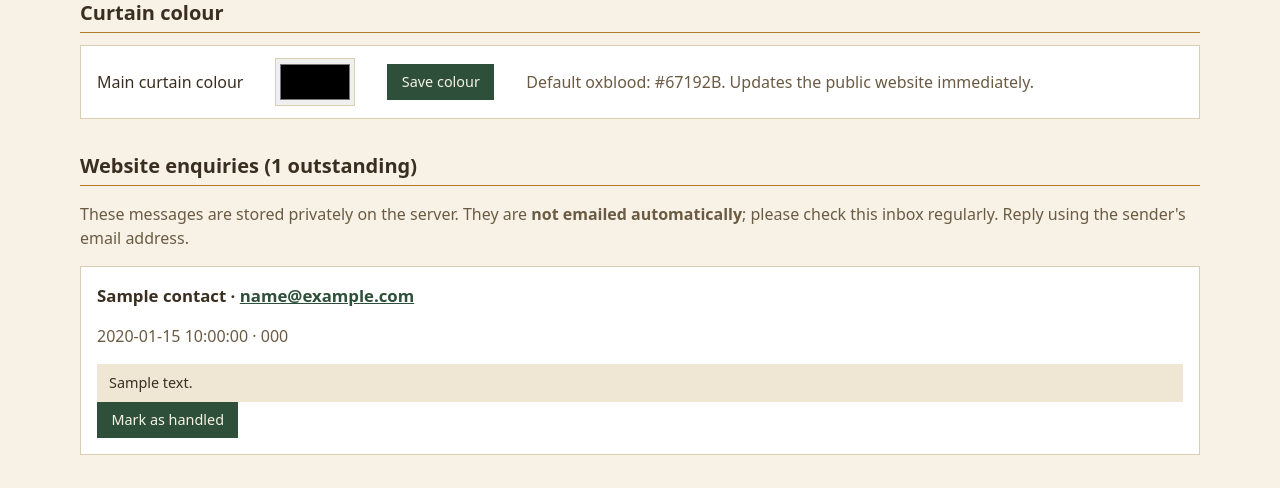
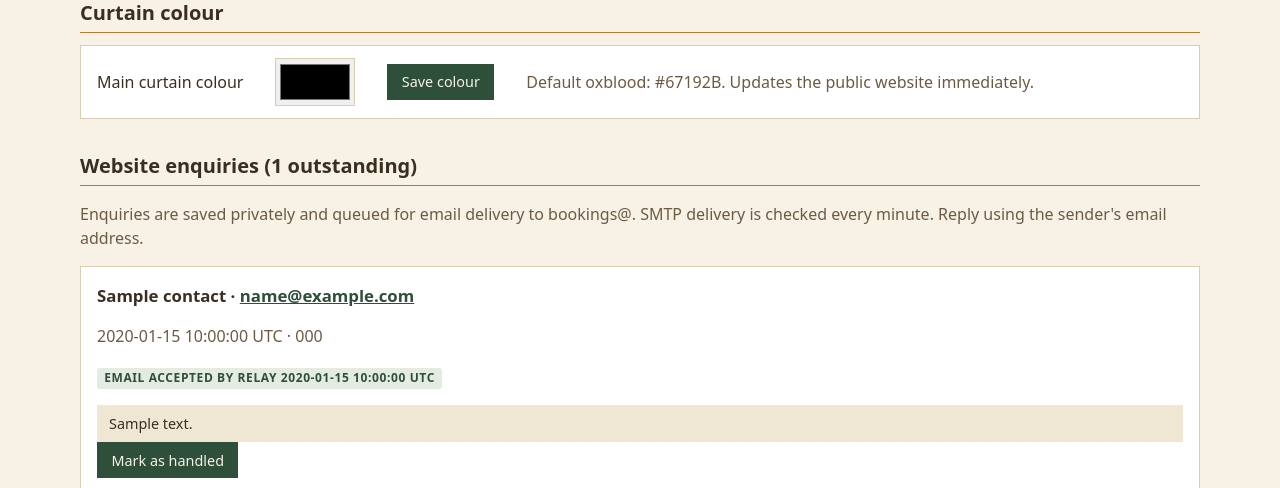
Before and after one commit to rustyrussell/goodwood-institute-web, a Flask app: template backend/goodwood/templates/admin.html in a window 1280 px wide. Shown: the part 163-651 px from the top of the page. Run offline with Flask 3, Linux system fonts and the light colour scheme; the template is opened without the code that fills it: most values are stand-ins (such as "Sample title", 1, 10 or a date in 2020); parts of the project's set-up code (start-up, migrations or seed data) failed here and were passed over.

Commit message:
Track and retry failed enquiry emails in staff admin

```diff
--- a/backend/goodwood/templates/admin.html
+++ b/backend/goodwood/templates/admin.html
@@ -22,12 +22,27 @@
 </form>
 
 <h2 id="contacts">Website enquiries ({{ contacts | length }} outstanding)</h2>
-<p class="muted">These messages are stored privately on the server. They are <strong>not emailed automatically</strong>;
-  please check this inbox regularly. Reply using the sender's email address.</p>
+<p class="muted">Enquiries are saved privately and queued for email delivery to bookings@.
+  SMTP delivery is checked every minute. Reply using the sender's email address.</p>
 {% for c in contacts %}
 <div class="card">
   <h3>{{ c.name }} · <a href="mailto:{{ c.email }}">{{ c.email }}</a></h3>
-  <p class="muted">{{ c.created }}{% if c.phone %} · {{ c.phone }}{% endif %}</p>
+  <p class="muted">{{ c.created }} UTC{% if c.phone %} · {{ c.phone }}{% endif %}</p>
+  {% if c.emailed_at %}
+  <p><span class="badge info">Email accepted by relay {{ c.emailed_at }} UTC</span></p>
+  {% elif c.email_attempts >= 12 %}
+  <p><span class="badge error">Email delivery stopped after {{ c.email_attempts }} attempts</span></p>
+  {% elif c.email_attempts %}
+  <p><span class="badge warning">Email pending; attempt {{ c.email_attempts }} failed</span></p>
+  {% else %}
+  <p><span class="badge warning">Email queued</span></p>
+  {% endif %}
+  {% if c.last_email_error %}<p class="muted">Last SMTP error: {{ c.last_email_error }}</p>{% endif %}
+  {% if not c.emailed_at and c.email_attempts %}
+  <form method="post" action="{{ url_for('contact_retry_email', contact_id=c.id) }}">
+    <button type="submit">Retry email now</button>
+  </form>
+  {% endif %}
   <div class="private">{{ c.message }}</div>
   <form method="post" action="{{ url_for('contact_handled', contact_id=c.id) }}">
     <button type="submit">Mark as handled</button>
```
